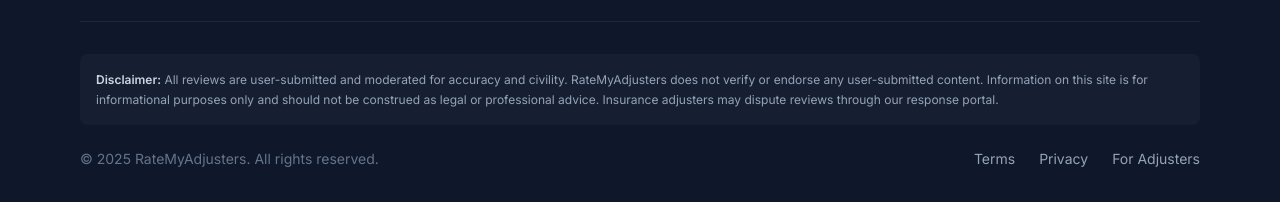
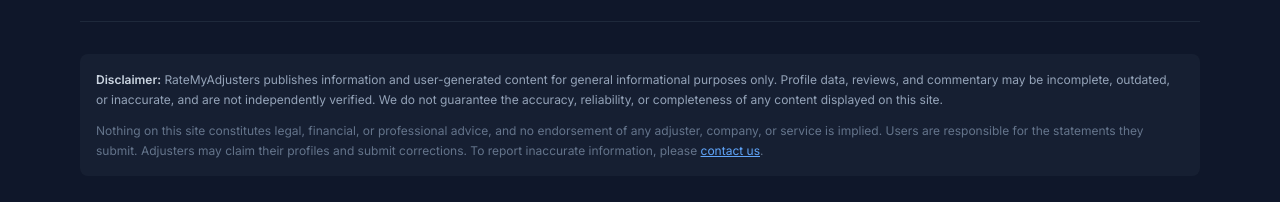
Before and after one commit to RateMyAdjusters/ratemyadjusters, a Next.js app in the folder ratemyadjusters/: page / in a window 1280 px wide. Shown: the part 3903-4105 px from the top of the page. Built offline with nearby package versions, Linux system fonts and the light colour scheme; no server answers.

Commit message:
Update Footer.tsx

```diff
--- a/ratemyadjusters/components/Footer.tsx
+++ b/ratemyadjusters/components/Footer.tsx
@@ -144,8 +144,11 @@
         <div className="border-t border-slate-800 pt-8">
           {/* Disclaimer */}
           <div className="bg-slate-800/50 rounded-lg p-4 mb-6">
-            <p className="text-slate-400 text-xs leading-relaxed">
-              <span className="font-semibold text-slate-300">Disclaimer:</span> All reviews are user-submitted and moderated for accuracy and civility. RateMyAdjusters does not verify or endorse any user-submitted content. Information on this site is for informational purposes only and should not be construed as legal or professional advice. Insurance adjusters may dispute reviews through our response portal.
+            <p className="text-slate-400 text-xs leading-relaxed mb-3">
+              <span className="font-semibold text-slate-300">Disclaimer:</span> RateMyAdjusters publishes information and user-generated content for general informational purposes only. Profile data, reviews, and commentary may be incomplete, outdated, or inaccurate, and are not independently verified. We do not guarantee the accuracy, reliability, or completeness of any content displayed on this site.
+            </p>
+            <p className="text-slate-500 text-xs leading-relaxed">
+              Nothing on this site constitutes legal, financial, or professional advice, and no endorsement of any adjuster, company, or service is implied. Users are responsible for the statements they submit. Adjusters may claim their profiles and submit corrections. To report inaccurate information, please <Link href="/contact" className="text-blue-400 hover:text-blue-300 underline">contact us</Link>.
             </p>
           </div>
 
```
